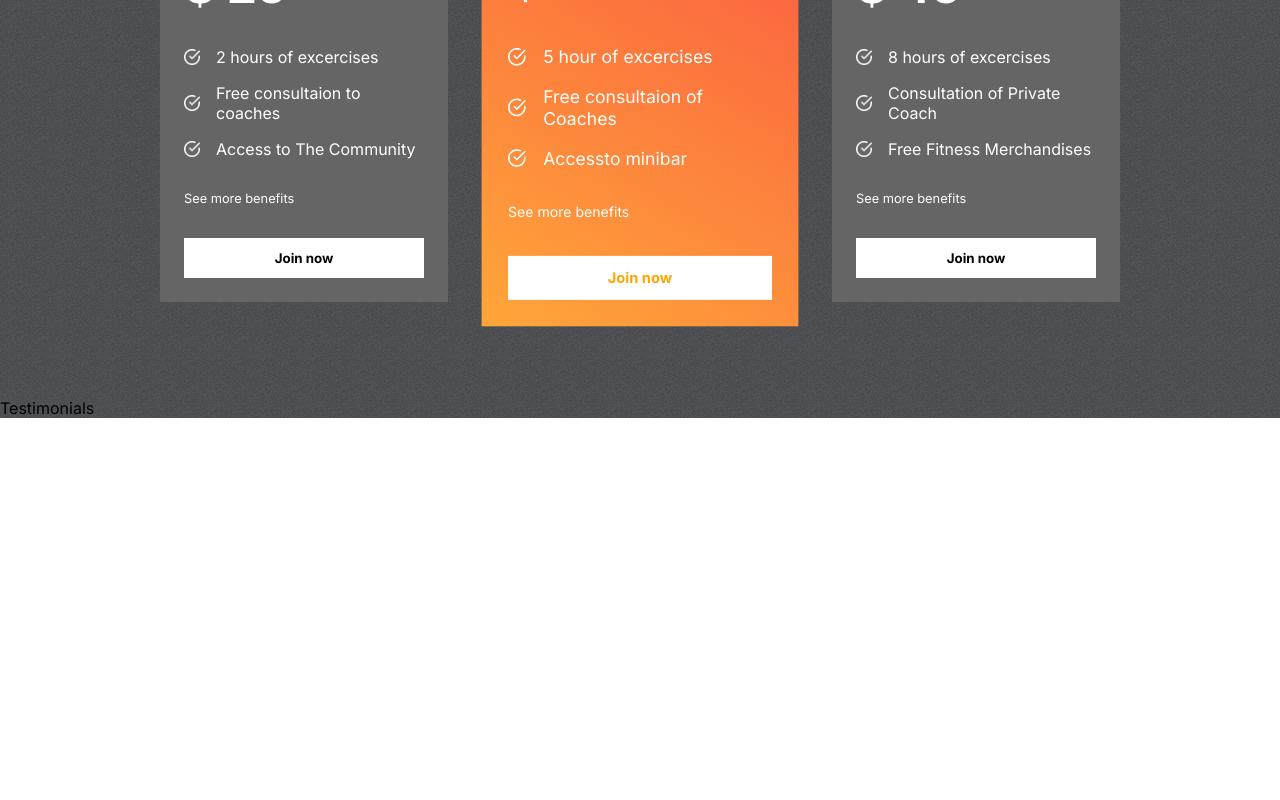
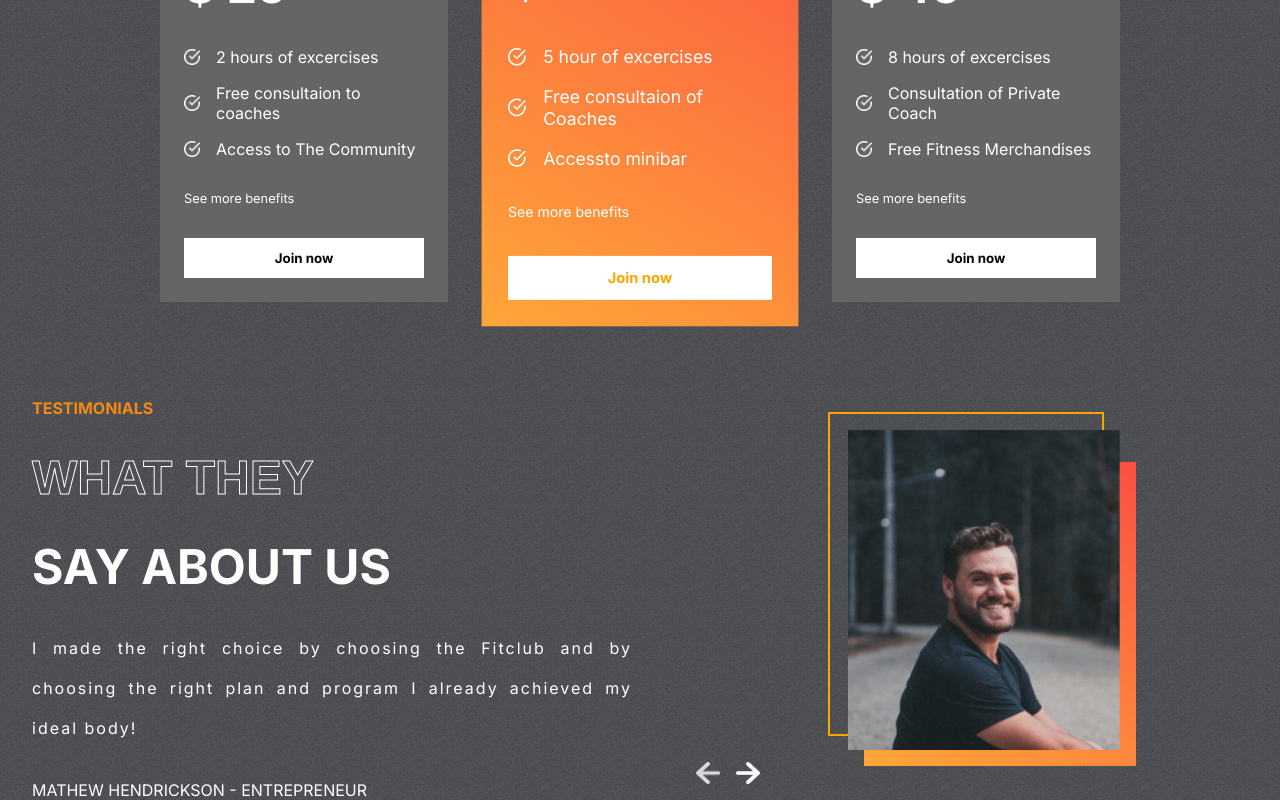
Before and after one commit to danielkhalils/Gym-Project, a React (Create React App) app: page / in a window 1280 px wide. Shown: the part 2400-3200 px from the top of the page. Before the commit the page ends 2818 px from the top, so only its background shows below. Built offline with nearby package versions, Linux system fonts and the light colour scheme.

Commit message:
Adicionando component testimonials

```diff
--- a/src/components/Testimonials/Testimonials.css
+++ b/src/components/Testimonials/Testimonials.css
@@ -0,0 +1,80 @@
+.Testimonials{
+    display: flex;
+    gap: 1rem;
+    padding: 0 2rem;
+}
+
+.left-t{
+    display: flex;
+    flex: 1 1;
+    gap: 2rem;
+    flex-direction: column;
+    text-transform: uppercase;
+    color: white;
+
+}
+
+.left-t>:nth-child(1){
+    color: var(--orange);
+    font-weight: bold;
+}
+
+.left-t>:nth-child(2),
+.left-t>:nth-child(3){
+    font-weight: bold;
+    font-size: 3rem;
+}
+
+.left-t>:nth-child(4){
+    text-transform: none;
+    text-align: justify;
+    letter-spacing: 2px;
+    line-height: 40px;
+}
+
+.right-t{
+    flex: 1;
+    position: relative;
+}
+
+.right-t>img{
+    position: absolute;
+    width: 17rem;
+    height: 20rem;
+    object-fit: cover;
+    right: 8rem;
+    top: 2rem;
+}
+.right-t>:nth-child(1)
+{
+    position: absolute;
+    width: 17rem;
+    height: 20rem;
+    border: 2px solid orange;
+    background-color: transparent;
+    right: 9rem;
+    top: 0.9rem;
+}
+
+.right-t>:nth-child(2)
+{
+    position: absolute;
+    width: 17rem;
+    height: 19rem;
+    right: 7rem;
+    top: 4rem;
+    background: var(--planCard);
+}
+
+.arrows{
+    display: flex;
+    gap: 1rem;
+    position: absolute;
+    bottom: 1rem;
+    left: 3rem;
+}
+
+.arrows>img{
+    width: 1.5rem;
+    cursor: pointer;
+}
--- a/src/components/Testimonials/Testimonials.jsx
+++ b/src/components/Testimonials/Testimonials.jsx
@@ -1,8 +1,57 @@
 import React from 'react'
+import './Testimonials.css'
+import { testimonialsData } from "../../data/testimonialsData"
+import { useState } from 'react'
+import leftArrow from '../../assets/leftArrow.png'
+import rightArrow from '../../assets/rightArrow.png'
 
 const Testimonials = () => {
+
+  const [selected, setSelected] = useState(0);
+  const tLenght = testimonialsData.length;
+
   return (
-    <div>Testimonials</div>
+    <div className="Testimonials">
+      <div className="left-t">
+        <span>Testimonials</span>
+        <span className='stroke-text'>What they</span>
+        <span>say about us</span>
+        <span>
+          {testimonialsData[0].review}
+        </span>
+        <span>
+          <span style={{color: 'var(--orange}'}}>
+            {testimonialsData[selected].name}
+          </span>{" "}
+          - {testimonialsData[selected].status}
+        </span>
+      </div>
+      <div className="right-t">
+        <div></div>
+        <div></div>
+        <img src={testimonialsData[selected].image} alt="" />
+
+        <div className="arrows">
+
+          <img
+          onClick={() => {
+            selected === 0
+            ? setSelected(tLenght - 1)
+            : setSelected((prev) => prev - 1);
+          }}
+          src={leftArrow}
+          alt="" />
+          <img
+          onClick={() => {
+            selected === tLenght - 1
+            ? setSelected(0)
+            : setSelected((prev) => prev + 1);
+          }}
+          src={rightArrow}
+          alt="" />
+        </div>
+      </div>
+    </div>
   )
 }
 
```
